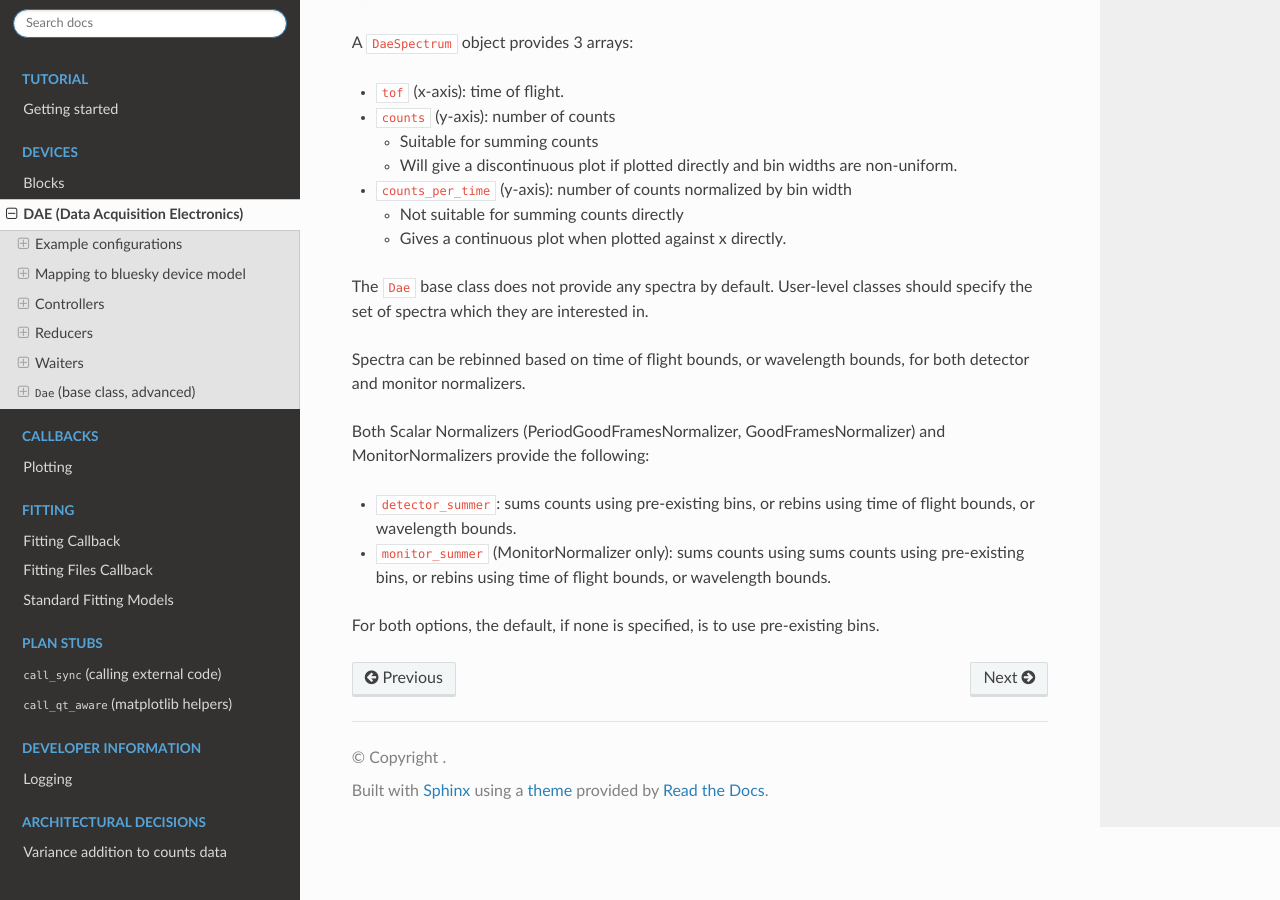
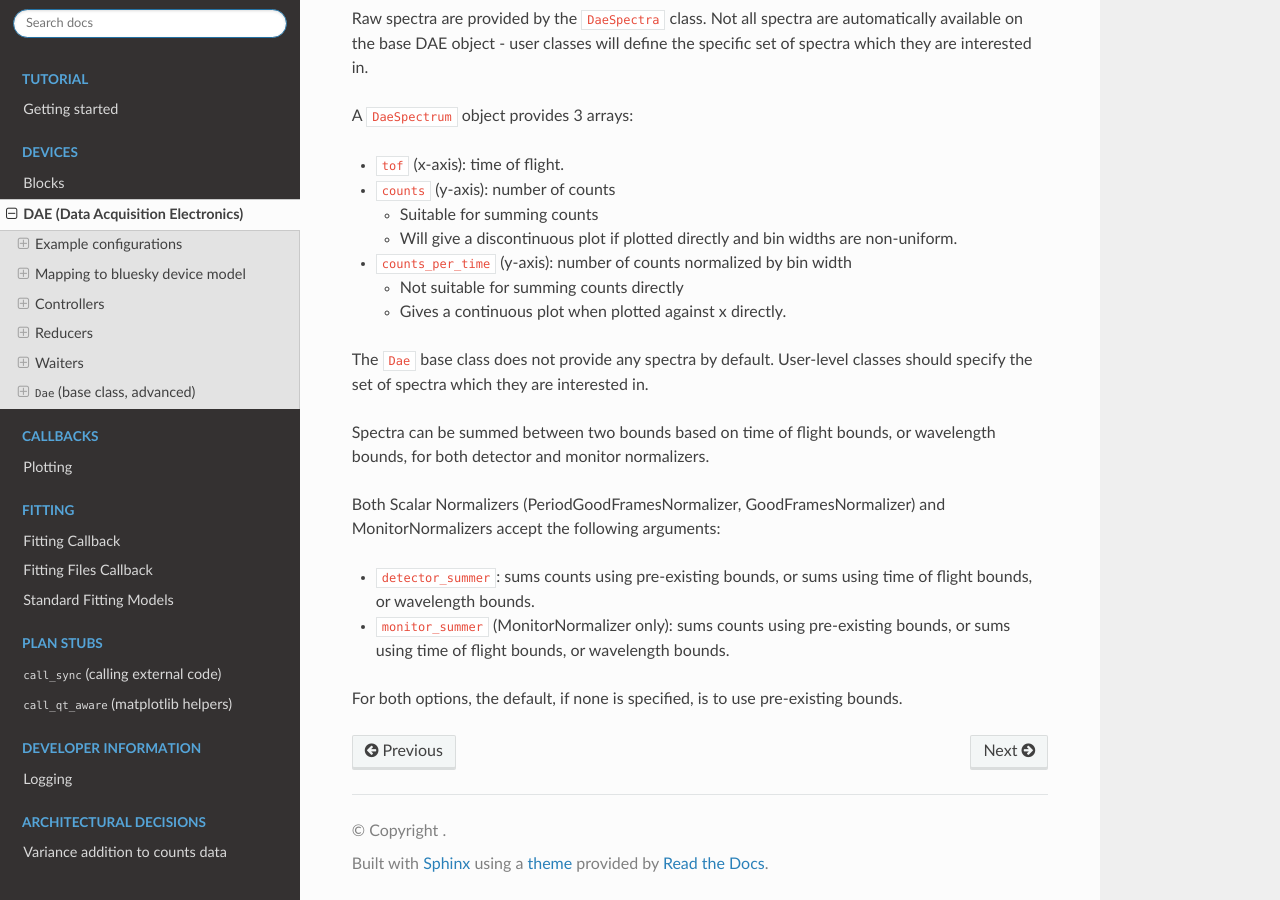
Before and after one commit to ISISComputingGroup/ibex_bluesky_core, a Sphinx documentation site: the page built from doc/devices/dae.md, in a window 1280 px wide and 900 px high, scrolled down 9128 px. Built offline with Sphinx 7.4.7 and the Read the Docs theme 3.1.0, drawn with Linux system fonts in a browser that asks for light colours; pages that are not in the unit, such as notebooks, are missing from menus; some of the changed text lies outside the part shown.

```diff
--- a/doc/devices/dae.md
+++ b/doc/devices/dae.md
@@ -414,14 +416,13 @@ the set of spectra which they are interested in.
 
 
 
-Spectra can be rebinned based on time of flight bounds, or wavelength bounds, for both detector
-and monitor normalizers.
+Spectra can be summed between two bounds based on time of flight bounds, or wavelength bounds, for both detector and monitor normalizers.
 
 Both Scalar Normalizers (PeriodGoodFramesNormalizer, GoodFramesNormalizer) and MonitorNormalizers
-provide the following:
-- `detector_summer`: sums counts using pre-existing bins, or rebins using time of flight bounds,
+accept the following arguments:
+- `detector_summer`: sums counts using pre-existing bounds, or sums using time of flight bounds,
 or wavelength bounds.
-- `monitor_summer` (MonitorNormalizer only): sums counts using sums counts using pre-existing bins,
-or rebins using time of flight bounds, or wavelength bounds.
+- `monitor_summer` (MonitorNormalizer only): sums counts using pre-existing bounds,
+or sums using time of flight bounds, or wavelength bounds.
 
-For both options, the default, if none is specified, is to use pre-existing bins.
+For both options, the default, if none is specified, is to use pre-existing bounds.
```
Also changed, not shown: other parts of doc/devices/dae.md (+5 -3 lines).
